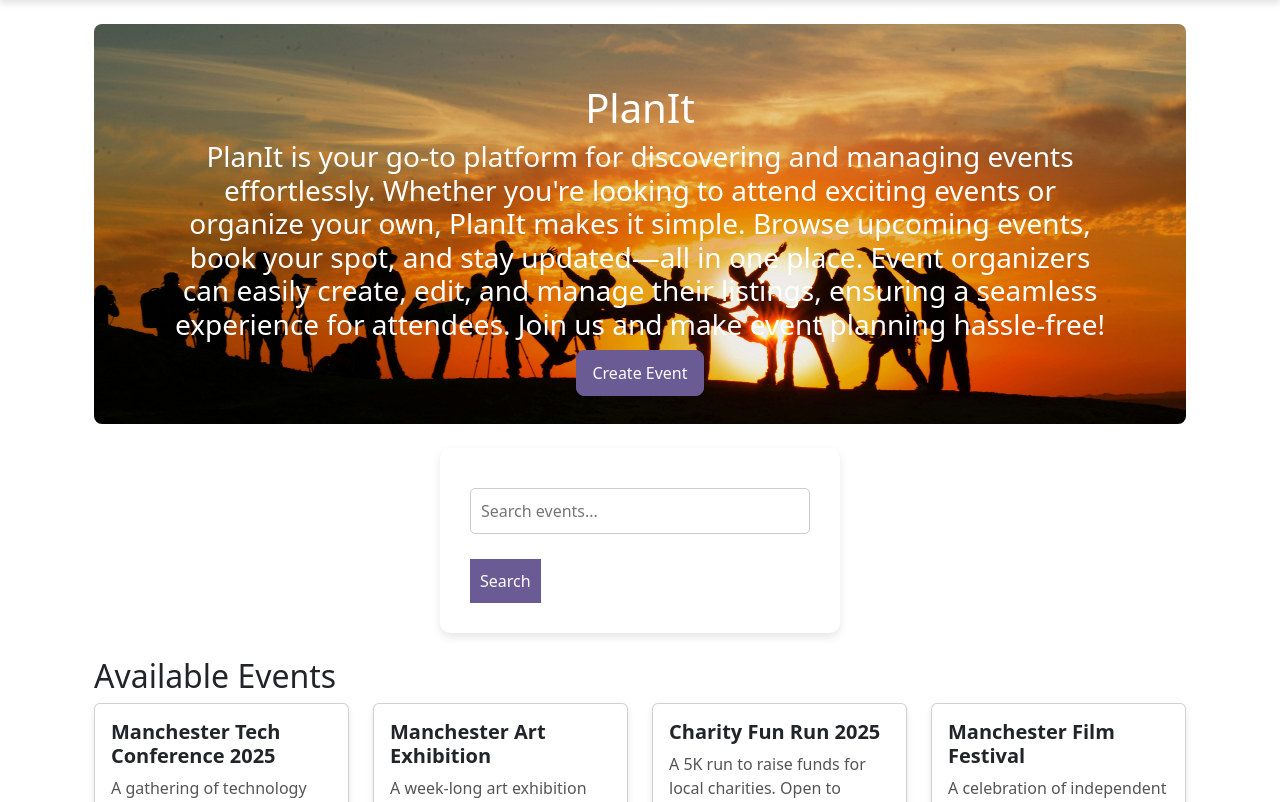
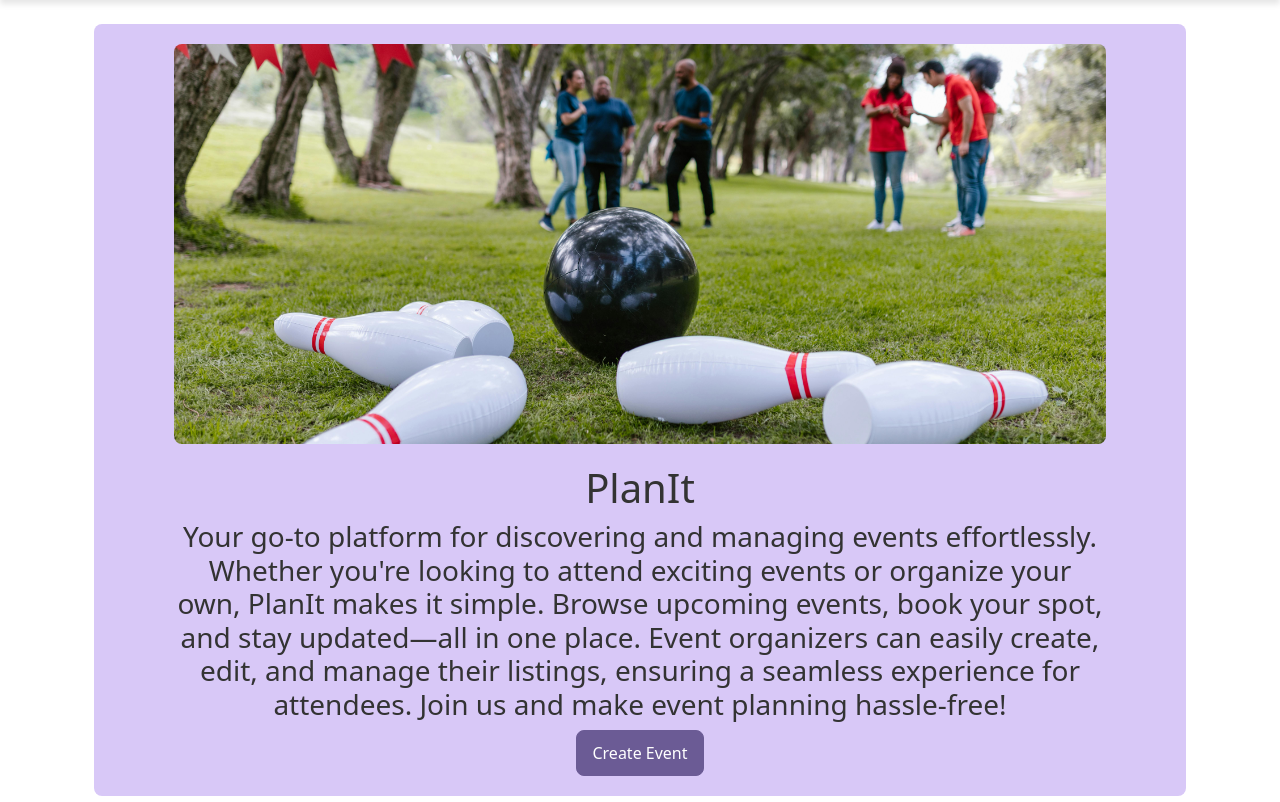
Before and after one commit to EktaMehra/PlanIt, a Django app: page / in a window 1280 px wide. Shown: the part 96-898 px from the top of the page. Run offline with Django 5.2, Linux system fonts and the light colour scheme; data comes from the database, SQL or seed files in the repository.

Commit message:
Update style.css and replace images for better accessibility

```diff
--- a/events/templates/events/event_detail.html
+++ b/events/templates/events/event_detail.html
@@ -1,7 +1,9 @@
 {% extends 'base.html' %}
+{% load static %}
 
 {% block content %}
 <div class="event-detail container mt-5">
+    <img src="{% static 'images/event-detail.jpg' %}" alt="Event Detail Image">
     <h2 class="mb-3">{{ event.name }}</h2>
     <p><strong>Description:</strong> {{ event.description }}</p>
     <p><strong>Location:</strong> {{ event.location }}</p>
--- a/events/templates/events/home.html
+++ b/events/templates/events/home.html
@@ -5,8 +5,9 @@
 <div class="container-fluid">
     <!-- Header Section -->
     <div class="header-section text-center">
+        <img src="{% static 'images/header.jpg' %}" alt="Event Header">
         <h1>PlanIt</h1>
-        <h3>PlanIt is your go-to platform for discovering and managing events effortlessly.
+        <h3>Your go-to platform for discovering and managing events effortlessly.
              Whether you're looking to attend exciting events or organize your own, PlanIt makes it simple. Browse upcoming events, book your spot, and stay updated—all in one place.
              Event organizers can easily create, edit, and manage their listings, ensuring a seamless experience for attendees.
              Join us and make event planning hassle-free!</h3>
--- a/static/css/style.css
+++ b/static/css/style.css
@@ -7,17 +7,21 @@ body {
     padding: 0;
 }
 
-/* HEADER SECTION */
+/* Header Section */
 .header-section {
     text-align: center;
-    padding: 60px 10vh;
-    background: #6f42c1;
-    color: white;
-    background: url('/static/images/header.jpg') no-repeat center center/cover;
+    padding: 20px 10vh;
+    background-color: #d8c8f7; /* Keep solid background */
+    color: #333;
+    border-radius: 8px;
+}
+
+.header-section img {
+    width: 100%;
     max-height: 400px;
     object-fit: cover;
-    width: 100%;
     border-radius: 8px;
+    margin-bottom: 20px;
 }
 
 /* Header */
@@ -201,10 +205,18 @@ form button:hover {
     width: 100%;
 }
 
-/*event detail page*/
+/* Event Detail Page */
 .event-detail {
-    background: url('/static/images/event-detail.jpg') no-repeat center center/cover;
-    padding: 30px 30px 30px 30px;
+    text-align: left;
+    padding: 30px;
+}
+
+.event-detail img {
+    width: 100%;
+    max-height: 350px;
+    object-fit: cover;
+    border-radius: 8px;
+    margin-bottom: 20px;
 }
 
 /* Footer Styling */
```
Also changed, not shown: static/images/event-detail.jpg, static/images/header.jpg, static/images/pexels-abbykihano-431722.jpg (deleted).
